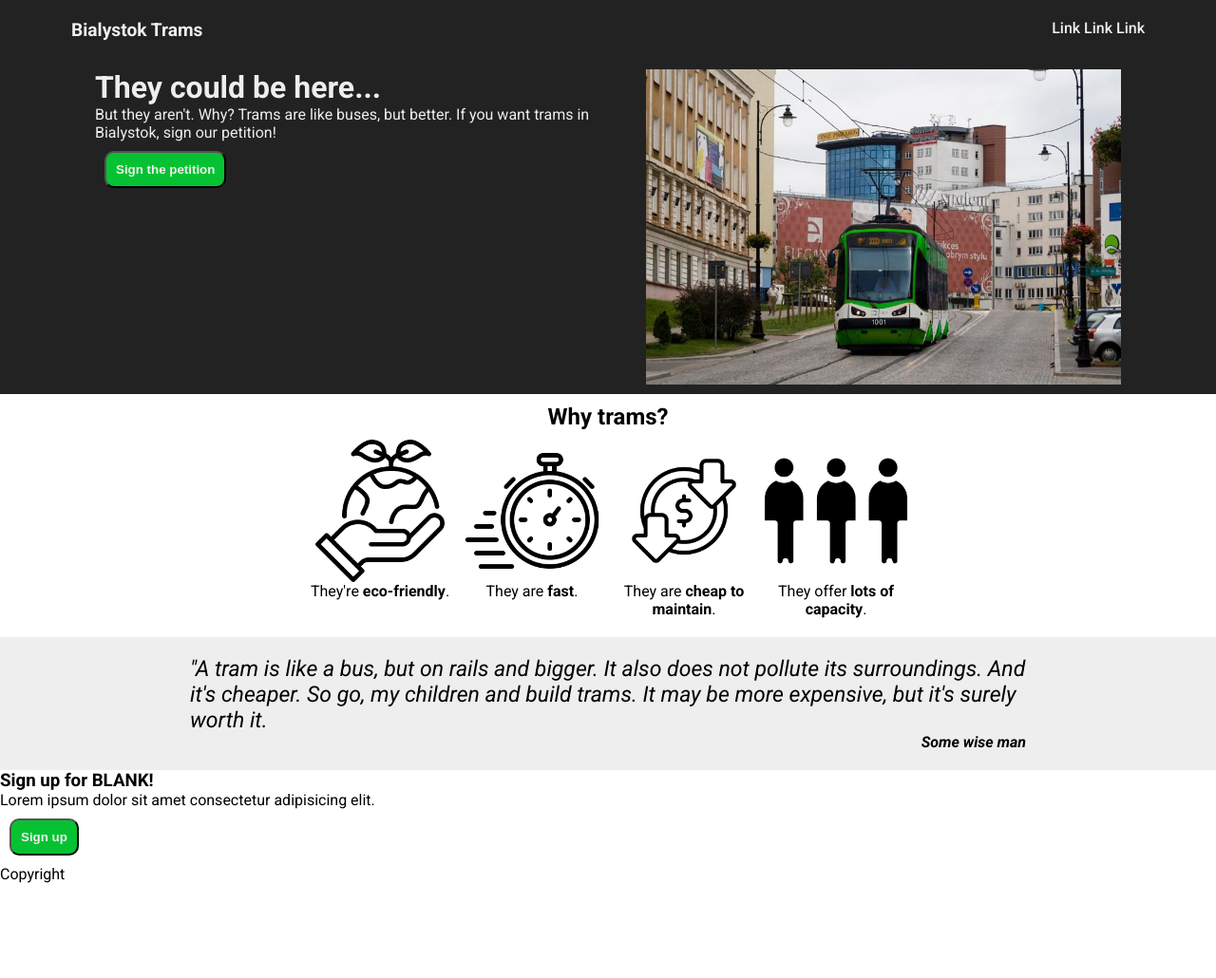
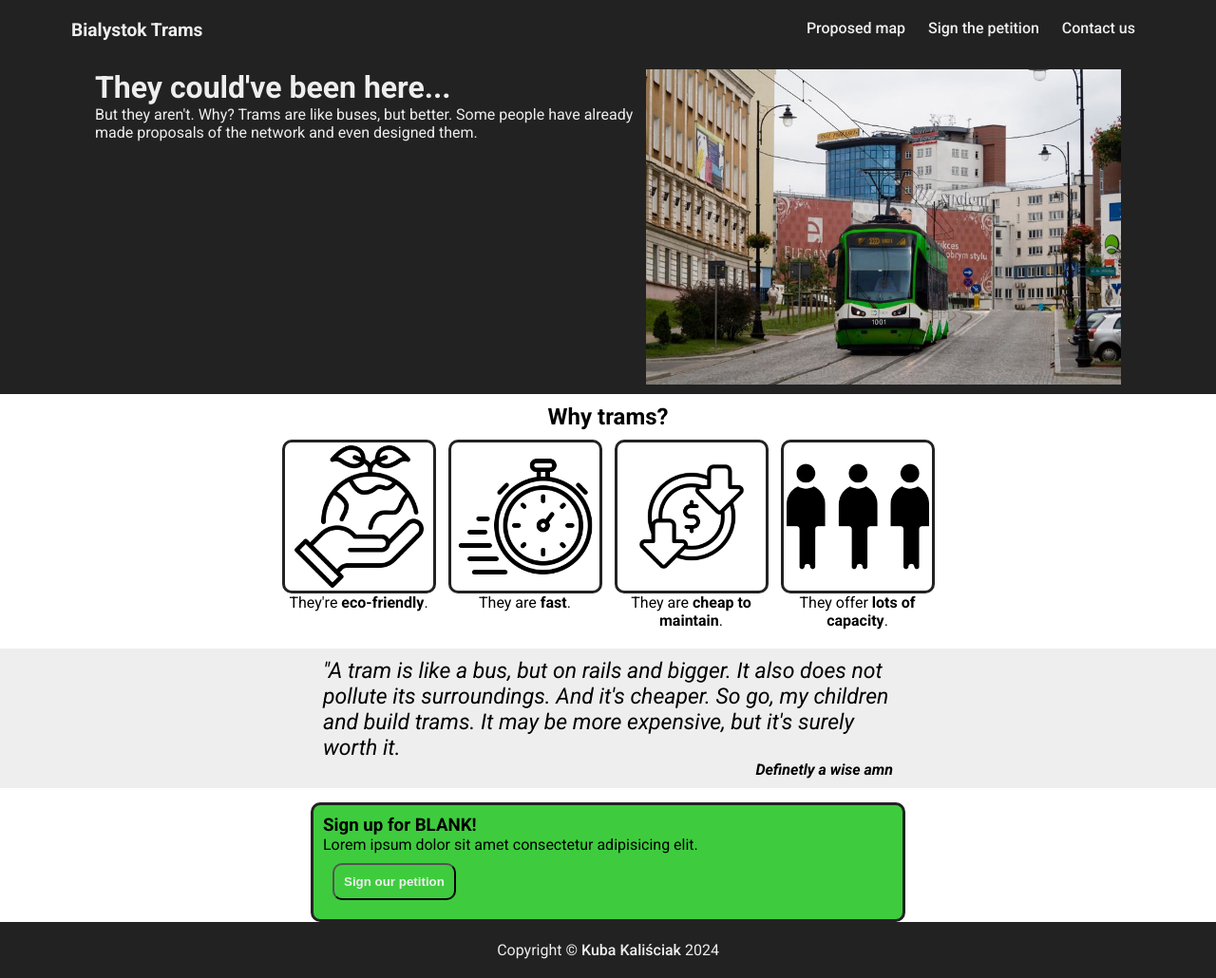
Before and after one commit to kubakalisciak/bialystok-trams, a plain HTML site: page index.html in a window 1280 px wide. Shown: the whole page at 95% size. Before the commit the page ends 930 px from the top, so only its background shows below. Drawn offline with Linux system fonts and the light colour scheme.

Commit message:
Style out the two bottom sections
Modify index.html and style.css to style the two last sections.

```diff
--- a/index.html
+++ b/index.html
@@ -10,18 +10,17 @@
             <div class="header-hero">Bialystok Trams</div>
             <div class="header-links">
                 <ul>
-                    <li><a href="#">Link</a></li>
-                    <li><a href="#">Link</a></li>
-                    <li><a href="#">Link</a></li>
+                    <li><a href="https://metrodreamin.com/view/Mm9kMnZtVFZjQmZQZVB1NDgxV0Z5WlNGcWo1Mnww">Proposed map</a></li>
+                    <li><a href="#">Sign the petition</a></li>
+                    <li><a href="#">Contact us</a></li>
                 </ul>
             </div>
         </div>
 
         <div class="top">
             <div>
-                <h1>They could be here...</h1>
-                <p>But they aren't. Why? Trams are like buses, but better. If you want trams in Bialystok, sign our petition!</p>
-                <button>Sign the petition</button>
+                <h1>They could've been here...</h1>
+                <p>But they aren't. Why? Trams are like buses, but better. Some people have already made proposals of the network and even designed them.</p>
             </div>
             <img src="img/tramwaj-bialystok.jpg" alt="a tram in bialystok" width="500px">
         </div>
@@ -49,23 +48,23 @@
         </div>
 
         <div class="quote">
-            <div class="quote box">
-                <p>"A tram is like a bus, but on rails and bigger. It also does not pollute its surroundings. And it's cheaper. So go, my children and build trams. It may be more expensive, but it's surely worth it.</p>
-                <p id="author">Some wise man</p>
-            </div>
+            <p style="font-size: larger;" id="quote-text">"A tram is like a bus, but on rails and bigger. It also does not pollute its surroundings. And it's cheaper. So go, my children and build trams. It may be more expensive, but it's surely worth it.</p>
+            <p id="author">Definetly a wise amn</p>
         </div>
 
-        <div class="signup">
+        <div class="sign">
             <div>
                 <div>
                     <h3>Sign up for BLANK!</h3>
                     <p>Lorem ipsum dolor sit amet consectetur adipisicing elit.</p>
                 </div>
-                <button>Sign up</button>
+                <button>Sign our petition</button>
             </div>
         </div>
 
-        <div class="footer">Copyright</div>
+        <div class="footer">
+            <p>Copyright © <a href="https://github.com/kubakalisciak" target="_blank">Kuba Kaliściak</a> 2024</p>
+        </div>
 
     </body>
 </html>
--- a/style.css
+++ b/style.css
@@ -15,6 +15,7 @@ body {
 
 li {
     display: inline;
+    padding: 10px;
 }
 
 .header {
@@ -46,7 +47,7 @@ a {
 }
 
 button {
-    background-color: #06c232;
+    background-color: transparent;
     border-radius: 10px;
     padding: 10px;
     margin: 10px;
@@ -66,7 +67,7 @@ button {
     justify-content: center;
     align-items: start;
     flex-wrap: wrap;
-    gap: 10px;
+    gap: 25px;
 }
 
 .image {
@@ -84,15 +85,24 @@ h2 {
 }
 .image img {
     width: 150px;
+    border-radius: 10px;
+    border: 3px solid #222;
+    padding: 3px;
 }
 
 .quote {
+    background-color: #eee;
+    font-style: italic;
+    padding: 10px 50px;
+    font-size: larger;
     display: flex;
     flex-direction: column;
-    background-color: #eee;
-    font-size: larger;
-    font-style: italic;
-    padding: 10px 100px;
+    flex-grow: 0;
+    align-items: center;
+}
+
+.quote p {
+    width: 600px;
 }
 
 #author {
@@ -100,3 +110,23 @@ h2 {
     font-weight: bold;
     text-align: right;
 }
+
+.sign {
+    background-color: #3ecc3e;
+    width: 600px;
+    align-self: center;
+    margin: 15px 0;
+    padding: 10px;
+    border-radius: 10px;
+    border: 3px solid #222;
+    margin-bottom: auto;
+}
+
+.footer {
+    display: flex;
+    justify-content: center;
+    background-color: #222;
+    color: #eee;
+    padding: 20px 75px;
+    margin-top: auto;
+}
```
